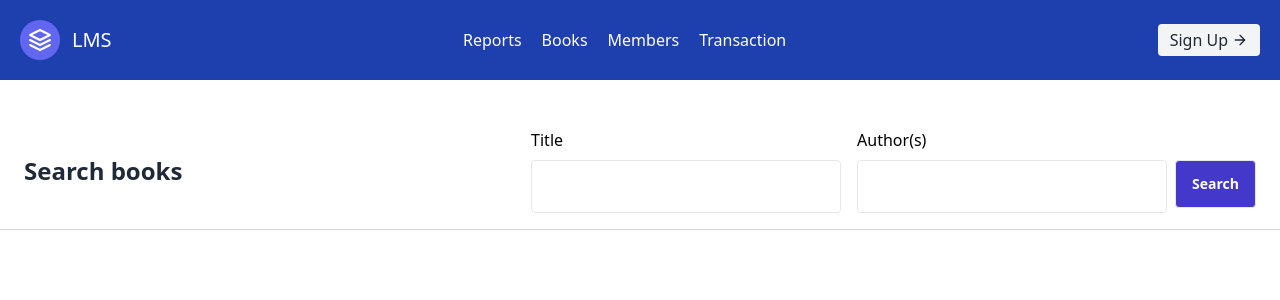
After one commit to Sushil1204/lms, a Flask app: page /search_book in a window 1280 px wide. The commit adds this page. Shown: the top 300 px of the page. Run offline with Flask 3, Linux system fonts and the light colour scheme; some libraries are stand-ins or nearby versions.

Commit message:
feature added search books

```diff
--- a/app.py
+++ b/app.py
@@ -637,6 +637,48 @@ def returnBook(transaction_id):
     return render_template('returnBook.html', form=form, total_charge=total_charge, difference=diff, transaction=transaction)
 
 
+# Define Search-Form
+class BookSearch(Form):
+    title = StringField('Title', [validators.Length(min=2, max=255)])
+    author = StringField('Author(s)', [validators.Length(min=2, max=255)])
+
+#Search Book Route
+@app.route('/search_book', methods=['GET','POST'])
+def searchBook():
+ # Get form data from request
+    form = BookSearch(request.form)
+
+    # To handle POST request to route
+    print(form.data)
+    if request.method == 'POST' and form.validate():
+        # Create MySQLCursor
+        cur = mysql.connection.cursor()
+        title = '%'+form.title.data+'%'
+        author = '%'+form.author.data+'%'
+        # Check if books exists
+        result = cur.execute(
+            "SELECT * FROM books WHERE title LIKE %s OR author LIKE %s", [title, author])
+        books = cur.fetchall()
+        # Close DB Connection
+        cur.close()
+
+        # Flash Success Message
+        if result <= 0:
+            msg = 'No Results Found'
+            return render_template('searchBook.html', form=form, warning=msg)
+
+         # Flash Success/Warning Message
+        msg = str(result) + " books have been found. "
+        msgType = 'success'
+
+        flash(msg, msgType)
+        # Render template with search results
+        return render_template('searchBook.html', form=form, books=books)
+
+    # To handle GET request to route
+    return render_template('searchBook.html', form=form)
+
+
 
 if __name__ == '__main__':
     app.jinja_env.auto_reload = True
--- /dev/null
+++ b/templates/searchBook.html
@@ -0,0 +1,111 @@
+{% extends 'layout.html' %}
+{% block body %}
+<div
+    class="my-6 lg:my-12 px-6 flex flex-col md:flex-row items-start md:items-center justify-between pb-4 border-b border-gray-300">
+    <div>
+        <h4 class="text-2xl font-bold leading-tight text-gray-800">Search books</h4>
+    </div>
+    <div class="mt-6 md:mt-0">
+        {% from "includes/formHelper.html" import render_field %}
+            <form method="POST" action="" class="inline-flex">
+                <div class="mx-2">
+                    {{render_field(form.title, class="border rounded outline-none text-xl font-medium leading-none
+                    text-gray-800 py-3 w-full pl-3 mt-2")}}
+                </div>
+                <div class="mx-2">
+                    {{render_field(form.author, class="border rounded outline-none text-xl font-medium leading-none
+                    text-gray-800 py-3 w-full pl-3 mt-2")}}
+                </div>
+                <div class="mt-8">
+                    <button type="submit" value="submit"
+                        class="focus:ring-2 focus:ring-offset-2 focus:ring-indigo-700 text-sm font-semibold leading-none text-white focus:outline-none bg-indigo-700 border rounded hover:bg-indigo-600 p-4 w-full">Search</button>
+                </div>
+            </form>
+    </div>
+</div>
+{% if warning %}
+<div class="bg-orange-100 border-l-4 border-orange-500 text-orange-700 p-4" role="alert">
+    <p>{{ warning }}</p>
+</div>
+{% endif %}
+{% if books%}
+<!-- component -->
+<table class="table-fixed border-collapse w-full my-8">
+    <thead>
+        <tr>
+            <th class="p-3 font-bold uppercase bg-gray-200 text-gray-600 border border-indigo-700 hidden lg:table-cell">
+                Book ID</th>
+            <th class="p-3 font-bold uppercase bg-gray-200 text-gray-600 border border-indigo-700 hidden lg:table-cell">
+                Title</th>
+            <th class="p-3 font-bold uppercase bg-gray-200 text-gray-600 border border-indigo-700 hidden lg:table-cell">
+                Author(s)</th>
+            <th class="p-3 font-bold uppercase bg-gray-200 text-gray-600 border border-indigo-700 hidden lg:table-cell">
+                Total No. of Books</th>
+            <th class="p-3 font-bold uppercase bg-gray-200 text-gray-600 border border-indigo-700 hidden lg:table-cell">
+                Books Available to Rent</th>
+            <th class="p-3 font-bold uppercase bg-gray-200 text-gray-600 border border-indigo-700 hidden lg:table-cell">
+                Rented Count</th>
+            <th class="p-3 font-bold uppercase bg-gray-200 text-gray-600 border border-indigo-700 hidden lg:table-cell">
+                Action</th>
+        </tr>
+    </thead>
+    <tbody>
+        {% for book in books %}
+        <tr
+            class="bg-white lg:hover:bg-gray-100 flex lg:table-row flex-row lg:flex-row flex-wrap lg:flex-no-wrap mb-10 lg:mb-0">
+            <td
+                class="w-full lg:w-auto p-3 text-gray-800 lg:text-center text-right border border-x-indigo-700 border-y-indigo-700 block lg:table-cell relative lg:static">
+                <span
+                    class="lg:hidden absolute top-0 left-0 bg-transparent px-2 py-1 text-xs font-bold uppercase">ID</span>
+                {{book.id}}
+            </td>
+            <td
+                class="w-full lg:w-auto p-3 text-gray-800 lg:text-center text-right border border-x-indigo-700 border-b-indigo-700 block lg:table-cell relative lg:static">
+                <span
+                    class="lg:hidden absolute top-0 left-0 bg-transparent px-2 py-1 text-xs font-bold uppercase">Name</span>
+                {{book.title}}
+            </td>
+            <td
+                class="w-full lg:w-auto p-3 text-gray-800 lg:text-center text-right border border-x-indigo-700 border-b-indigo-700 block lg:table-cell relative lg:static">
+                <span
+                    class="lg:hidden absolute top-0 left-0 bg-transparent px-2 py-1 text-xs font-bold uppercase">Author</span>
+                {{book.author}}
+            </td>
+            <td
+                class="w-full lg:w-auto p-3 text-gray-800 lg:text-center text-right border border-x-indigo-700 border-b-indigo-700 block lg:table-cell relative lg:static">
+                <span
+                    class="lg:hidden absolute top-0 left-0 bg-transparent px-2 py-1 text-xs font-bold uppercase">Amount
+                    Spent</span>
+                {{book.total_quantity}}
+            </td>
+            <td
+                class="w-full lg:w-auto p-3 text-gray-800 lg:text-center text-right border border-x-indigo-700 border-b-indigo-700 block lg:table-cell relative lg:static">
+                <span
+                    class="lg:hidden absolute top-0 left-0 bg-transparent px-2 py-1 text-xs font-bold uppercase">Amount
+                    Spent</span>
+                {{book.available_quantity}}
+            </td>
+            <td
+                class="w-full lg:w-auto p-3 text-gray-800 lg:text-center text-right border border-x-indigo-700 border-b-indigo-700 block lg:table-cell relative lg:static">
+                <span
+                    class="lg:hidden absolute top-0 left-0 bg-transparent px-2 py-1 text-xs font-bold uppercase">Amount
+                    Spent</span>
+                {{book.rented_count}}
+            </td>
+            <td
+                class="w-full lg:w-auto p-3 text-gray-800 border border-x-indigo-700 border-b-indigo-700 text-center relative">
+                <span
+                    class="lg:hidden absolute top-0 left-0 bg-transparent px-2 py-1 text-xs font-bold uppercase">Actions</span>
+                <a href="book-details/{{book.id}}" class="text-white hover:bg-green-900 rounded bg-green-700 p-2">VIEW</a>
+                <a href="edit_book/{{book.id}}" class="text-white hover:bg-green-900 rounded bg-green-700 p-2">EDIT</a>
+                <form action="{{url_for('bookDelete', id=book.id)}}" method="POST" class="inline-flex"
+                    onsubmit="confirm('Are you sure you want to delete this book?');">
+                    <input type="submit" value="DELETE" class="text-white hover:bg-red-900 rounded bg-red-700 p-2">
+                </form>
+            </td>
+        </tr>
+        {% endfor %}
+    </tbody>
+</table>
+{% endif %}
+{% endblock %}
--- a/templates/transactions.html
+++ b/templates/transactions.html
@@ -22,7 +22,7 @@
         <tr>
             <th class="p-3 font-bold uppercase bg-gray-200 text-gray-600 border border-gray-300 hidden lg:table-cell">Transactions ID</th>
             <th class="p-3 font-bold uppercase bg-gray-200 text-gray-600 border border-gray-300 hidden lg:table-cell">Book ID</th>
-            <th class="p-3 font-bold uppercase bg-gray-200 text-gray-600 border border-gray-300 hidden lg:table-cell">transaction ID</th>
+            <th class="p-3 font-bold uppercase bg-gray-200 text-gray-600 border border-gray-300 hidden lg:table-cell">Memeber ID</th>
             <th class="p-3 font-bold uppercase bg-gray-200 text-gray-600 border border-gray-300 hidden lg:table-cell">Per Day Renting Fee</th>
             <th class="p-3 font-bold uppercase bg-gray-200 text-gray-600 border border-gray-300 hidden lg:table-cell">Borrowed On</th>
             <th class="p-3 font-bold uppercase bg-gray-200 text-gray-600 border border-gray-300 hidden lg:table-cell">Returned On</th>
@@ -43,7 +43,7 @@
                 {{transaction.book_id}}
             </td>
           	<td class="w-full lg:w-auto p-3 text-gray-800 text-center border border-b text-center block lg:table-cell relative lg:static">
-                <span class="lg:hidden absolute top-auto left-0 bg-blue-200 px-2 py-1 text-xs font-bold uppercase">transaction ID</span>
+                <span class="lg:hidden absolute top-auto left-0 bg-blue-200 px-2 py-1 text-xs font-bold uppercase">Member ID</span>
                 {{transaction.member_id}}
           	</td>
             <td class="w-full lg:w-auto p-3 text-gray-800 text-center border border-b text-center block lg:table-cell relative lg:static">
```
